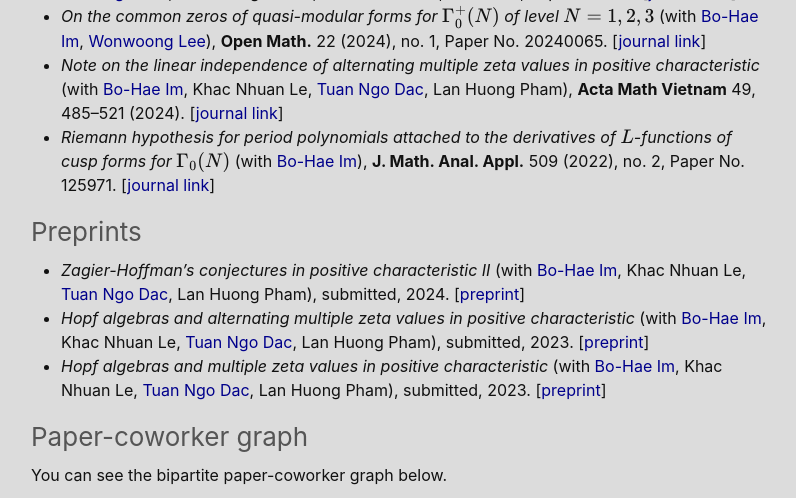
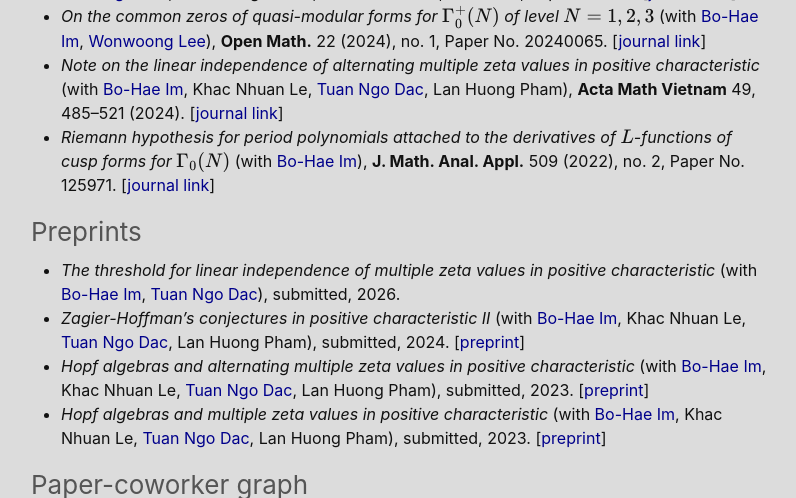
Before and after one commit to hojin-kim/academic-homepage, a Jekyll site: the page built from index.md, in a window 1280 px wide and 900 px high, scrolled down 1045 px, cut to the strip 0-498 px from the top of the window. Shown: the whole strip, without its empty margins (239-1035 px from the left). Built offline with Jekyll 4.4.1, drawn with Linux system fonts in a browser that asks for light colours.

Commit message:
2026-1 paper added

```diff
--- a/index.md
+++ b/index.md
@@ -41,6 +41,7 @@
 * *Riemann hypothesis for period polynomials attached to the derivatives of $L$-functions of cusp forms for $\Gamma_0(N)$* (with [Bo-Hae Im]), **J. Math. Anal. Appl.** 509 (2022), no. 2, Paper No. 125971. [[journal link](https://doi.org/10.1016/j.jmaa.2021.125971)]
 
 ### Preprints
+* *The threshold for linear independence of multiple zeta values in positive characteristic* (with [Bo-Hae Im], [Tuan Ngo Dac]), submitted, 2026.
 * *Zagier-Hoffman's conjectures in positive characteristic II* (with [Bo-Hae Im], Khac Nhuan Le, [Tuan Ngo Dac], Lan Huong Pham), submitted, 2024. [[preprint](https://arxiv.org/abs/2402.11539)]
 * *Hopf algebras and alternating multiple zeta values in positive characteristic* (with [Bo-Hae Im], Khac Nhuan Le, [Tuan Ngo Dac], Lan Huong Pham), submitted, 2023. [[preprint](https://arxiv.org/abs/2304.02337)]
 * *Hopf algebras and multiple zeta values in positive characteristic* (with [Bo-Hae Im], Khac Nhuan Le, [Tuan Ngo Dac], Lan Huong Pham), submitted, 2023. [[preprint](https://arxiv.org/abs/2301.05906)]
```
